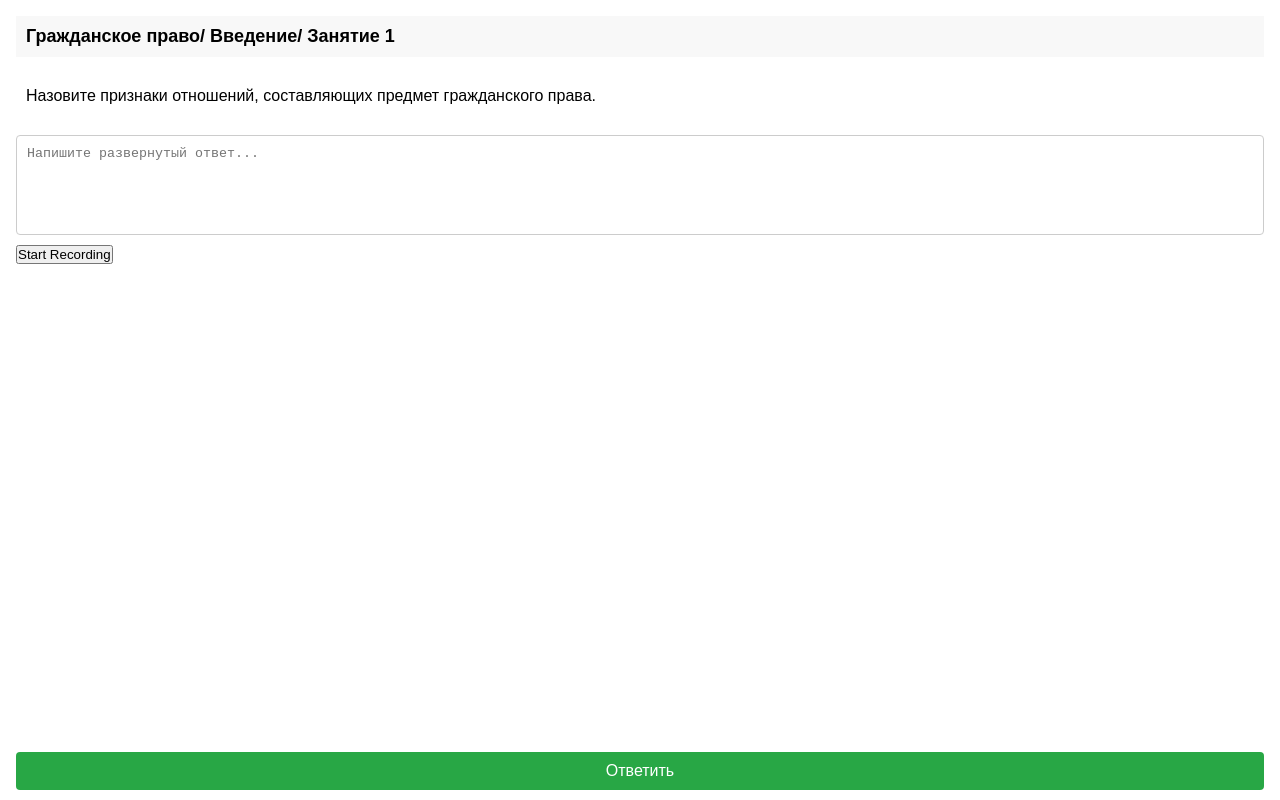
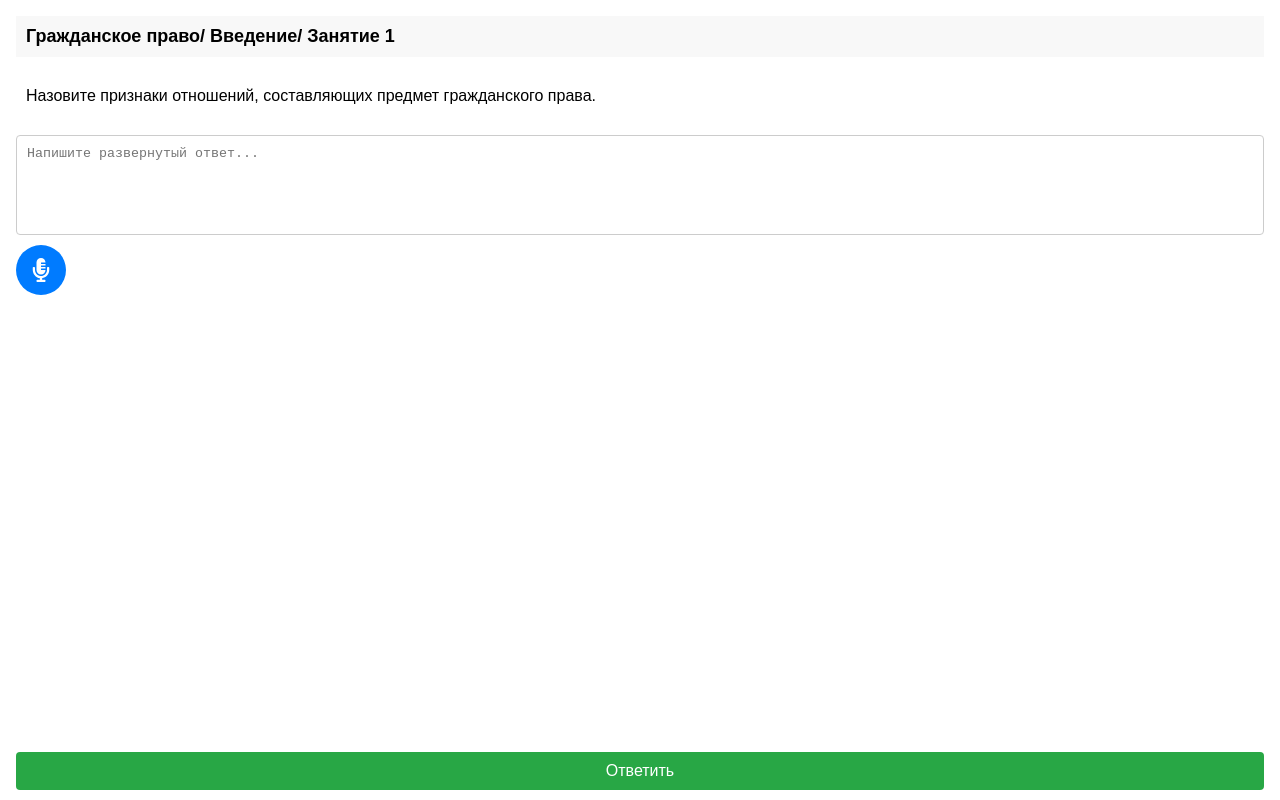
Before and after one commit to the-lamers/GradeMind, a React (Create React App) app in the folder frontend/: page / in a window 1280 px wide. Built offline with nearby package versions, Linux system fonts and the light colour scheme.

Commit message:
frontend | finish styling

```diff
--- a/frontend/src/components/VoiceRecorder.tsx
+++ b/frontend/src/components/VoiceRecorder.tsx
@@ -1,4 +1,5 @@
 import { useState, useRef } from "react";
+import { FaMicrophoneAlt } from "react-icons/fa";
 
 interface VoiceRecorderProps {
     onAudioReady: (audioBlob: Blob | null) => void;
@@ -11,6 +12,7 @@ const VoiceRecorder: React.FC<VoiceRecorderProps> = ({ onAudioReady }) => {
   const audioChunksRef = useRef<BlobPart[]>([]);
 
   const startRecording = async () => {
+    try{
       const stream = await navigator.mediaDevices.getUserMedia({ audio: true });
       const mediaRecorder = new MediaRecorder(stream);
 
@@ -23,11 +25,17 @@ const VoiceRecorder: React.FC<VoiceRecorderProps> = ({ onAudioReady }) => {
         setAudioBlob(audioBlob);
         audioChunksRef.current = [];
         onAudioReady(audioBlob);
+
+        stream.getTracks().forEach(track => track.stop()); // Release the mic
       };
 
       mediaRecorderRef.current = mediaRecorder;
       mediaRecorder.start();
       setRecording(true);
+    } catch(error) {
+      alert("Что-то пошло не так...");
+      console.error(error);
+    }
   };
 
   const stopRecording = () => {
@@ -36,14 +44,13 @@ const VoiceRecorder: React.FC<VoiceRecorderProps> = ({ onAudioReady }) => {
   };
 
   return (
-    <div>
-      <button onClick={recording ? stopRecording : startRecording}>
-        {recording ? "Stop Recording" : "Start Recording"}
+    <div className="record-container">
+      <button onClick={recording ? stopRecording : startRecording} className={recording ? "recording-btn recording-on" : "recording-btn"}>
+        <FaMicrophoneAlt />
       </button>
       {audioBlob && (
         <div>
           <audio controls src={URL.createObjectURL(audioBlob)} />
-          {/* <button onClick={sendAudioToServer}>Upload</button> */}
         </div>
       )}
     </div>
--- a/frontend/src/index.css
+++ b/frontend/src/index.css
@@ -132,3 +132,96 @@ textarea {
     transform: rotate(360deg);
   }
 }
+
+
+/* Base button styles */
+.recording-btn {
+  display: flex;
+  align-items: center;
+  justify-content: center;
+  width: 50px;
+  height: 50px;
+  aspect-ratio: 1 / 1;
+  border: none;
+  border-radius: 50%;
+  background-color: #007bff; /* Default blue */
+  color: white;
+  font-size: 24px;
+  cursor: pointer;
+  transition: background-color 0.3s ease, transform 0.1s ease;
+
+  margin-right: 10px;
+}
+
+/* Hover effect */
+.recording-btn:hover {
+  background-color: #0056b3; /* Darker blue */
+}
+
+/* Recording mode: Blue button with pulse effect */
+.recording-btn.recording-on {
+  background-color: #0056b3; /* Slightly darker blue when recording */
+  animation: pulse-blue 1.5s infinite ease-in-out;
+}
+
+/* Pulse animation */
+@keyframes pulse-blue {
+  0% {
+    box-shadow: 0 0 0 0 rgba(0, 123, 255, 0.7);
+  }
+  50% {
+    box-shadow: 0 0 15px 10px rgba(0, 123, 255, 0.3);
+  }
+  100% {
+    box-shadow: 0 0 0 0 rgba(0, 123, 255, 0);
+  }
+}
+
+
+/* Style the audio player */
+audio {
+  width: 100%; /* Makes it responsive */
+  max-width: 300px;
+  margin-top: 10px;
+  border-radius: 8px;
+  background-color: #007bff; /* Blue background */
+  color: white;
+}
+
+/* Customize audio controls */
+audio::-webkit-media-controls-panel {
+  background-color: #007bff; /* Blue background */
+  color: white;
+  border-radius: 8px;
+}
+
+audio::-webkit-media-controls-play-button,
+audio::-webkit-media-controls-pause-button {
+  background-color: white;
+  border-radius: 50%;
+}
+
+audio::-webkit-media-controls-timeline {
+  background-color: #0056b3; /* Darker blue for progress bar */
+}
+
+audio::-webkit-media-controls-current-time-display,
+audio::-webkit-media-controls-time-remaining-display {
+  color: white;
+}
+
+audio::-webkit-media-controls-volume-slider {
+  background-color: white;
+}
+
+audio::-webkit-media-controls-mute-button {
+  background-color: white;
+  border-radius: 50%;
+}
+
+.record-container {
+  display: flex;
+  width: 100%;
+  flex-wrap: nowrap;
+  align-items: center;
+}
```
Lines whose indentation alone changed are shown as unchanged.
